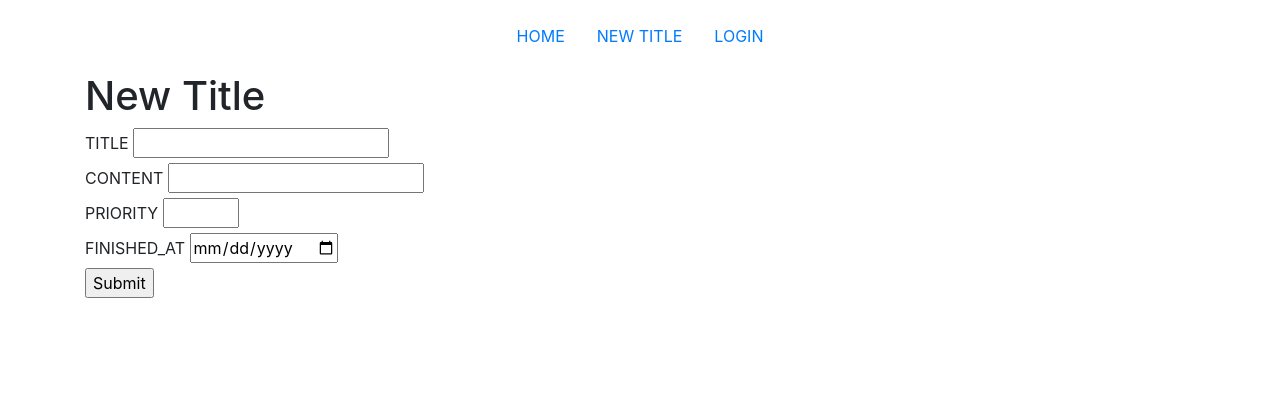
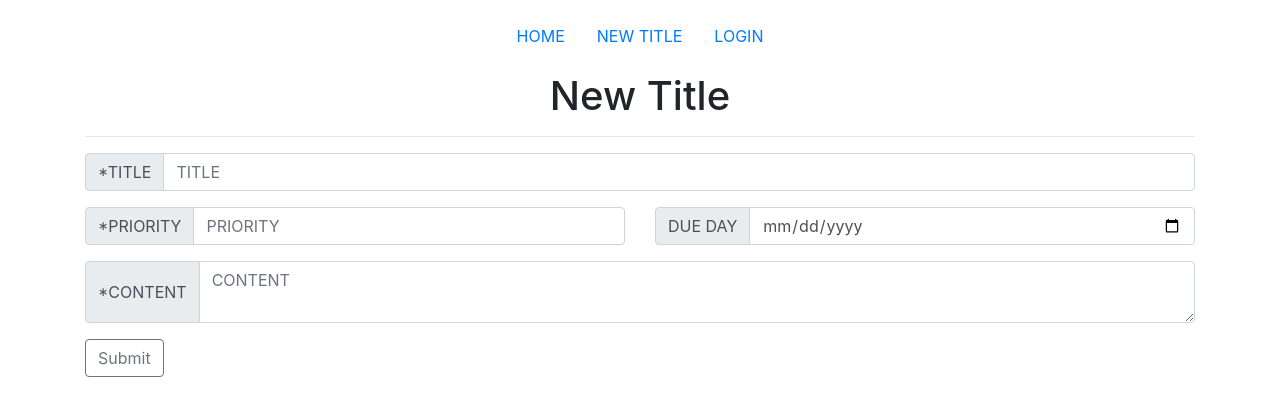
Before and after one commit to kimevanjunseok/ToDolist, a Django app: template myapp/home/templates/create.html in a window 1280 px wide. Shown: the top 416 px of the page. Run offline with Django 3.2, Linux system fonts and the light colour scheme; the template is opened without the code that fills it, so the values that code supplies are empty; some libraries are stand-ins or nearby versions.

Commit message:
completed CRUD

```diff
--- a/myapp/home/templates/create.html
+++ b/myapp/home/templates/create.html
@@ -1,22 +1,45 @@
 {% extends 'base.html' %}
 {% block title %}NEW{% endblock %}
 {% block body %}
-    <h1>New Title</h1>
+    <h1 class="text-center mb-3">New Title</h1>
+    <hr>
     <form action="{% url 'home:create'%}" method="POST">
         {% csrf_token %}
-        <label for="title">TITLE</label>
-        <input type="text" name="title" id="title" maxlength="40"/><br>
+        <div class="input-group mb-3">
+            <div class="input-group-prepend">
+                <span class="input-group-text" id="basic-addon1">*TITLE</span>
+            </div>
+            <input type="text" name="title" id="title" maxlength="40" class="form-control" placeholder="TITLE" aria-label="TITLE" required/>
 
-        <label for="content">CONTENT</label>
-        <input type="text" name="content" id="content"/><br>
+        </div>
+        <div class="row">
+            <div class="col">
+                <div class="input-group mb-3">
+                    <div class="input-group-prepend">
+                        <span class="input-group-text" id="basic-addon1">*PRIORITY</span>
+                    </div>
+                    <input type="number" name="priority" id="priority" min="1" max="3" class="form-control" placeholder="PRIORITY" aria-label="PRIORITY" required>
+                </div>
+            </div>
 
-        <label for="content">PRIORITY</label>
-        <input type="number" name="priority" id="priority" min="1" max="3"/><br>
+            <div class="col">
+                <div class="input-group mb-3">
+                    <div class="input-group-prepend">
+                        <span class="input-group-text" id="basic-addon1">DUE DAY</span>
+                    </div>
+                    <input type="date" name="finished_at" id="content" class="form-control" placeholder="DUE DAY" aria-label="DUE DAY">
+                </div>
+            </div>
+        </div>
 
-        <label for="content">FINISHED_AT</label>
-        <input type="date" name="finished_at" id="content"/><br>
+        <div class="input-group mb-3">
+            <div class="input-group-prepend">
+                <span class="input-group-text">*CONTENT</span>
+            </div>
+            <textarea class="form-control" name="content" id="content" aria-label="With textarea" placeholder="CONTENT" aria-label="CONTENT" required></textarea>
+        </div>
 
-        <input type="submit" value="Submit"/>
+        <button class="btn btn-outline-secondary" type="submit">Submit</button>
 
     </form>
 {% endblock %}
--- a/myapp/home/views.py
+++ b/myapp/home/views.py
@@ -42,7 +42,8 @@ def update(request, board_pk):
         board.title = request.POST.get('title')
         board.content = request.POST.get('content')
         board.priority = request.POST.get('priority')
-        board.finished_at = request.POST.get('finished_at')
+        if request.POST.get('finished_at'):
+            board.finished_at = request.POST.get('finished_at')
 
         board.save()
 
```
Also changed, not shown: myapp/home/models.py (+6 -3 lines), myapp/home/templates/_cards.html (+10 -1 lines), myapp/home/templates/detail.html (+41 -9 lines), myapp/home/templates/update.html (+34 -11 lines), myapp/home/migrations/0007_auto_20190904_1204.py (added).
